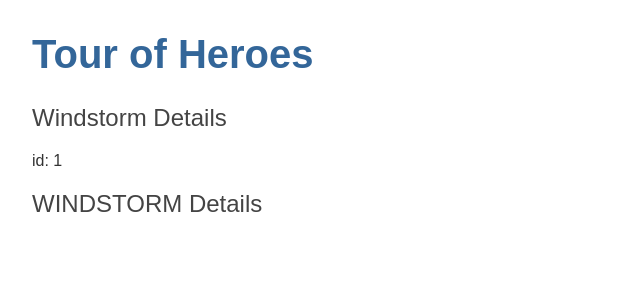
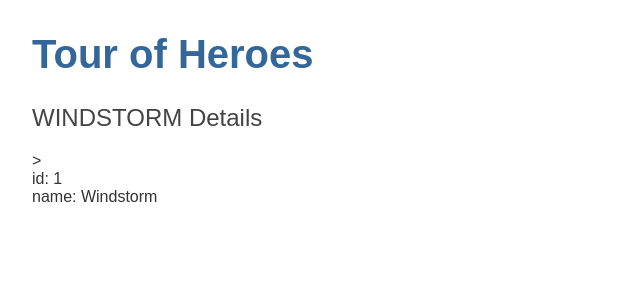
Before and after one commit to estebanquiencke/Practica_angular, an Angular app: page / in a window 1280 px wide. Shown: the top 300 px of the page, without its empty margins (0-640 px from the left). Built offline with nearby package versions, Linux system fonts and the light colour scheme.

Commit message:
1 file modified

```diff
--- a/src/app/heroes/heroes.component.html
+++ b/src/app/heroes/heroes.component.html
@@ -1,3 +1,3 @@
-<h2>{{hero.name}} Details</h2>
+<h2>{{hero.name | uppercase}} Details</h2>>
 <div><span>id: </span>{{hero.id}}</div>
-<h2>{{hero.name | uppercase}} Details</h2>
+<div><span>name: </span>{{hero.name}}</div>
```
